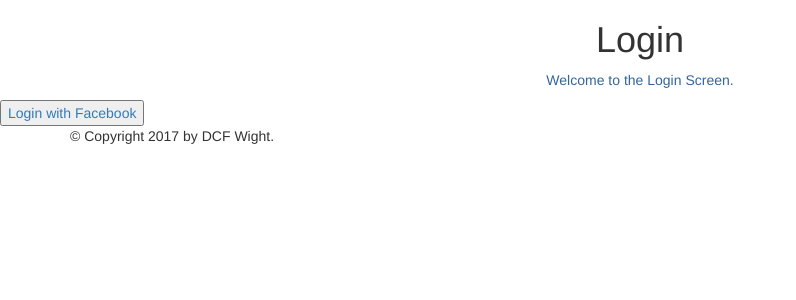
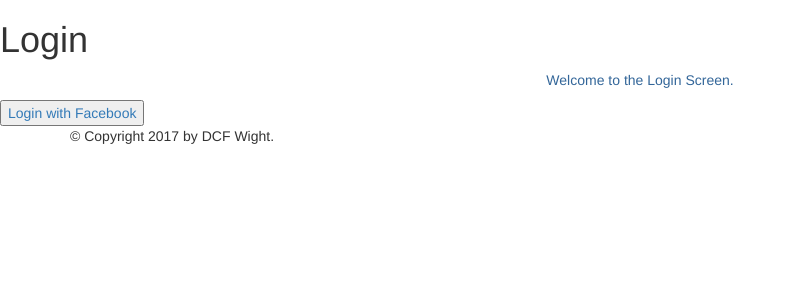
Before and after one commit to dcfwight/catalog, a Flask app: page /login/ in a window 1280 px wide. Shown: the top 300 px of the page, without its empty margins (0-796 px from the left). Run offline with Flask 2, Linux system fonts and the light colour scheme; some libraries are stand-ins or nearby versions.

Commit message:
Minor changes to style

```diff
--- a/static/styles.css
+++ b/static/styles.css
@@ -8,7 +8,7 @@ body {
 
 h1,
 h3 {
-    text-align: center;
+    text-align: left;
 }
 
 img {
@@ -23,7 +23,7 @@ p {
     text-align: center;
 }
 
-.catalog-header {
+h1.catalog-header {
     text-align: left;
 }
 
```
